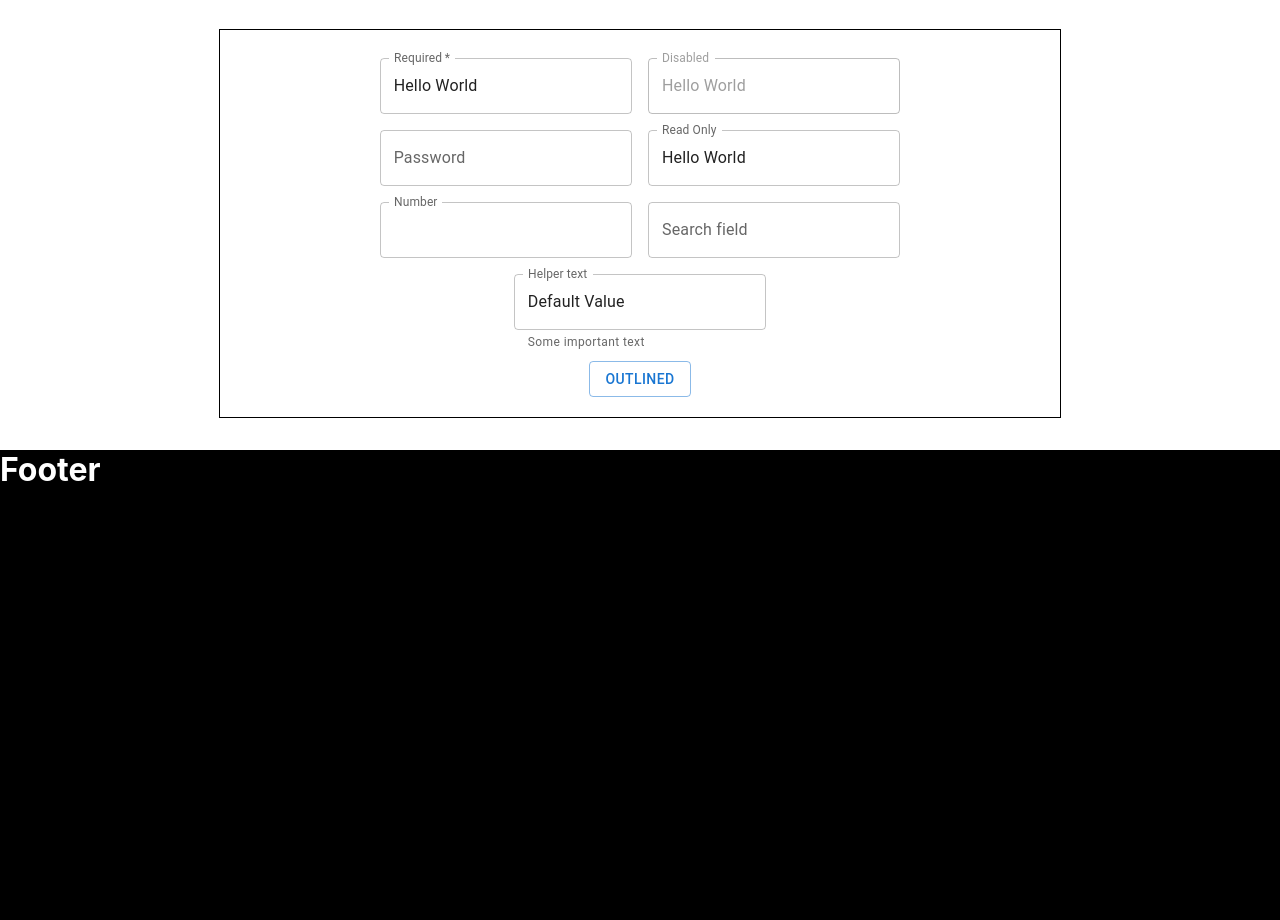
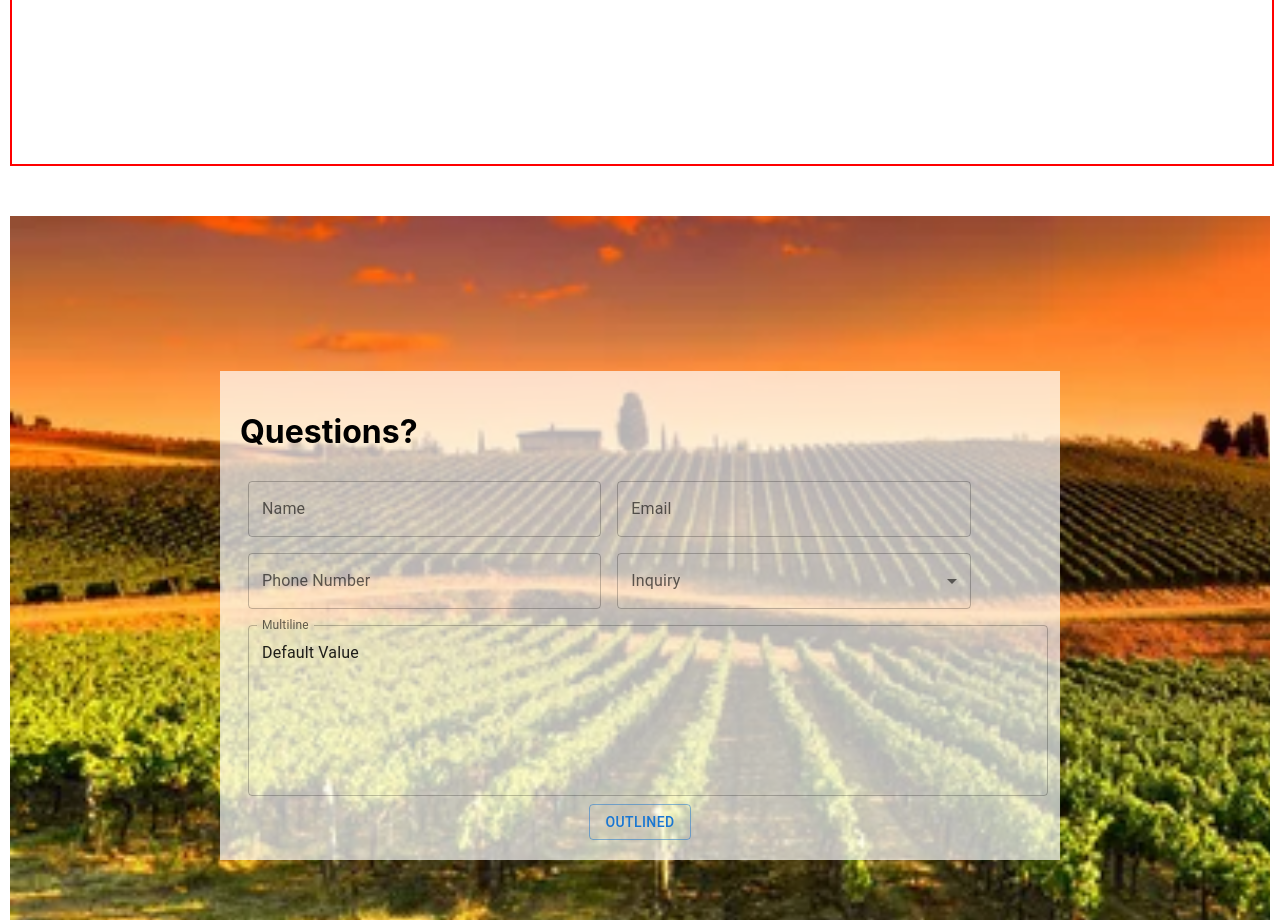
Before and after one commit to ericrhorn/wine_shop, a React (Create React App) app in the folder wine_shop/: page /#/ in a window 1280 px wide. Shown: the part 1880-2800 px from the top of the page. Built offline with nearby package versions, Linux system fonts and the light colour scheme.

Commit message:
contact form styling and background

```diff
--- a/wine_shop/package.json
+++ b/wine_shop/package.json
@@ -13,6 +13,7 @@
     "@testing-library/react": "^13.4.0",
     "@testing-library/user-event": "^13.5.0",
     "bootstrap": "^5.3.2",
+    "formik": "^2.4.5",
     "react": "^18.2.0",
     "react-bootstrap": "^2.9.1",
     "react-dom": "^18.2.0",
--- a/wine_shop/src/components/Banner.js
+++ b/wine_shop/src/components/Banner.js
@@ -3,7 +3,7 @@ import wineBar from '../assets/wine_bar.jpeg';
 
 function Banner() {
   return (
-   <div style={{ display: 'flex', justifyContent: 'center', alignItems: 'center', height: '300px', width: '100%', overflow: 'hidden', marginBottom: '50px'}}>
+   <div style={{ display: 'flex', justifyContent: 'center', alignItems: 'center', height: '500px', width: '100%', overflow: 'hidden', margin: ' 0 0 50px'}}>
       <img src={wineBar} alt="" style={{ objectFit: 'cover', width: '100%', height: '100%' }} />
     </div>
 
--- a/wine_shop/src/components/ContactForm.js
+++ b/wine_shop/src/components/ContactForm.js
@@ -1,73 +1,110 @@
 import React from 'react';
-import { Box, TextField, Button } from '@mui/material';
+import { Box, TextField, Button, FormControl, InputLabel, Select, MenuItem, Grid, CardHeader, CardContent, Card} from '@mui/material';
+import {Form, Field } from "formik"
+import Img from "../assets/vinyard.jpeg"
+// import '../style/contact.css'
+
 
 export const ContactForm = () => {
+
+
+
+  const inquiries = [
+    {value: 'Wine Club', label: 'Wine Club'},
+    {value: 'Wine Club', label: 'Wine Club'},
+    {value: 'Wine Club', label: 'Wine Club'},
+    {value: 'Wine Club', label: 'Wine Club'},
+    {value: 'Wine Club', label: 'Wine Club'}
+  ]
+
   return (
-    <Box
-      display="flex"
+    <>
+   <Box
+   display="flex"
+      flexDirection="column"
+      alignItems="center"
       justifyContent="center"
-      alignItems="center"
+      style={{
+        backgroundImage: `url(${Img})`,
+        backgroundRepeat: 'no-repeat',
+        backgroundSize: 'cover',
+        height: '800px', // Adjust the height as needed
+        // padding: '50px 0', // Add padding to ensure content is not covered by the image
+      }}
     >
-      <Box
+      {/* <Box
         component="form"
         sx={{
-          '& .MuiTextField-root': { m: 1, width: '25ch' },
+          '& .MuiTextField-root': { m: 1, width: '700px', maxWidth: '100%' },
         }}
         noValidate
         autoComplete="off"
-        style={{ border: 'solid black 1px', maxWidth: '800px', width: '100%', textAlign: 'center', padding: '20px' }}
-      >
-        <Box display="flex" flexDirection="row" alignItems="center">
+        style={{ border: 'solid black 1px', maxWidth: '1000px', width: '100%', textAlign: 'center', padding: '20px' }}
+      > */}
+        <Box
+        display="flex"
+        flexDirection="column"
+        alignItems="center"
+        maxWidth="800px"
+        width="100%"
+        p="20px"
+        bgcolor="rgba(255, 255, 255, .7)"
+        >
           <div>
+            <div>
+              <h1>Questions?</h1>
+            </div>
             <TextField
-              required
-              id="outlined-required"
-              label="Required"
-              defaultValue="Hello World"
+              sx={{ m: 1, width: '35ch' }}
+              // required
+              id="name"
+              label="Name"
+              // defaultValue="Hello World"
             />
             <TextField
-              disabled
-              id="outlined-disabled"
-              label="Disabled"
-              defaultValue="Hello World"
+             sx={{ m: 1, width: '35ch' }}
+              // disabled
+              id="email"
+              label="Email"
+              // defaultValue="Hello World"
             />
             <TextField
+             sx={{ m: 1, width: '35ch' }}
               id="outlined-password-input"
-              label="Password"
+              label="Phone Number"
               type="password"
               autoComplete="current-password"
             />
-            <TextField
-              id="outlined-read-only-input"
-              label="Read Only"
-              defaultValue="Hello World"
-              InputProps={{
-                readOnly: true,
-              }}
-            />
-            <TextField
-              id="outlined-number"
-              label="Number"
-              type="number"
-              InputLabelProps={{
-                shrink: true,
-              }}
-            />
-            <TextField id="outlined-search" label="Search field" type="search" />
-            <TextField
-              id="outlined-helperText"
-              label="Helper text"
-              defaultValue="Default Value"
-              helperText="Some important text"
-            />
-                      <div>
-                        <Button variant="outlined" >Outlined</Button>
+              <TextField
+               sx={{ m: 1, width: '35ch' }}
+                id="inquiry"
+                select
+                label="Inquiry"
+              >
+                {inquiries.map((option) => (
+                  <MenuItem key={option.value} value={option.value}>
+                    {option.label}
+                  </MenuItem>
+                ))}
+              </TextField>
+              <TextField
+                sx={{m: 1}}
+                fullWidth
+                id="outlined-multiline-static"
+                label="Multiline"
+                multiline
+                rows={6}
+                defaultValue="Default Value"
+              />
 
           </div>
+          <div>
+            <Button variant="outlined" >Outlined</Button>
           </div>
 
         </Box>
-      </Box>
+      {/* </Box> */}
     </Box>
+    </>
   );
 };
--- a/wine_shop/src/components/Home.js
+++ b/wine_shop/src/components/Home.js
@@ -1,6 +1,8 @@
 import React from 'react'
 import Box from '@mui/material/Box';
 import Grid from '@mui/material/Grid';
+import Paper from '@mui/material/Paper';
+import { styled } from '@mui/material/styles';
 
 import { ContactForm } from './ContactForm';
 import HomeImages from './HomeImages';
@@ -11,6 +13,16 @@ import food from '../assets/food.jpeg'
 import calendar from '../assets/calendar.jpeg'
 
 function Home() {
+
+  const Item = styled(Paper)(({ theme }) => ({
+  backgroundColor: theme.palette.mode === 'dark' ? '#1A2027' : '#fff',
+  ...theme.typography.body2,
+  padding: theme.spacing(1),
+  textAlign: 'center',
+  color: theme.palette.text.secondary,
+}));
+
+
   return (
     <div style={{padding: '10px'}}>
       <div style={{ width: '90%', margin: '0 auto' }}>
@@ -27,6 +39,7 @@ function Home() {
         <Box sx={{ flexGrow: 1 }}>
           <Grid justifyContent="center" alignItems="center" container spacing={0} columns={{ xs: 2, sm: 4, md: 8, lg: 12 }}>
               <Grid style={{padding: '10px', textAlign: 'center'}} item xs={12} sm={6} md={3} lg={3}>
+                <Item>
                   <div>
                     <img src={wineClub} alt="" style={{maxWidth: '150px',}} />
                   </div>
@@ -38,8 +51,10 @@ function Home() {
                       <p>Duarum enim vitarum nobis erunt instituta capienda. Hunc vos beatum; Igitur ne dolorem quidem. Est enim effectrix multarum et magnarum voluptatum. Nec enim, dum metuit, iustus est, et certe, si metuere destiterit, non erit;</p>
                     </div>
                   </div>
+                </Item>
               </Grid>
               <Grid style={{padding: '10px',textAlign: 'center'}} item xs={12} sm={6} md={3} lg={3}>
+                <Item>
                   <div>
                     <img src={tasting} alt="" style={{maxWidth: '150px',}} />
                   </div>
@@ -51,8 +66,10 @@ function Home() {
                       <p>Duarum enim vitarum nobis erunt instituta capienda. Hunc vos beatum; Igitur ne dolorem quidem. Est enim effectrix multarum et magnarum voluptatum. Nec enim, dum metuit, iustus est, et certe, si metuere destiterit, non erit;</p>
                     </div>
                   </div>
+                </Item>
               </Grid>
               <Grid style={{padding: '10px',textAlign: 'center'}} item xs={12} sm={6} md={3} lg={3}>
+                <Item>
                   <div>
                     <img src={food} alt="" style={{maxWidth: '150px',}} />
                   </div>
@@ -64,8 +81,10 @@ function Home() {
                       <p>Duarum enim vitarum nobis erunt instituta capienda. Hunc vos beatum; Igitur ne dolorem quidem. Est enim effectrix multarum et magnarum voluptatum. Nec enim, dum metuit, iustus est, et certe, si metuere destiterit, non erit;</p>
                     </div>
                   </div>
+                </Item>
               </Grid>
               <Grid style={{padding: '10px',textAlign: 'center'}} item xs={12} sm={6} md={3} lg={3}>
+                <Item>
                   <div>
                     <img src={calendar} alt="" style={{maxWidth: '150px',}} />
                   </div>
@@ -77,6 +96,7 @@ function Home() {
                       <p>Duarum enim vitarum nobis erunt instituta capienda. Hunc vos beatum; Igitur ne dolorem quidem. Est enim effectrix multarum et magnarum voluptatum. Nec enim, dum metuit, iustus est, et certe, si metuere destiterit, non erit;</p>
                     </div>
                   </div>
+                </Item>
               </Grid>
           </Grid>
         </Box>
@@ -84,7 +104,7 @@ function Home() {
       <div>
         <HomeImages/>
       </div>
-      <div>
+      <div >
         <ContactForm/>
       </div>
 
--- /dev/null
+++ b/wine_shop/src/style/contact.css
@@ -0,0 +1,14 @@
+.container {
+  position: relative;
+}
+
+.background-image {
+  position: absolute;
+  top: 0;
+  left: 0;
+  width: 100%;
+  height: 100%;
+  background-repeat: no-repeat;
+  background-size: cover;
+  z-index: -1; /* Ensure the image is behind other content */
+}
```
Also changed, not shown: wine_shop/src/assets/vinyard.jpeg (added), 1 other file (tests, documents, lock files or other folders). Lines whose indentation alone changed are shown as unchanged.
